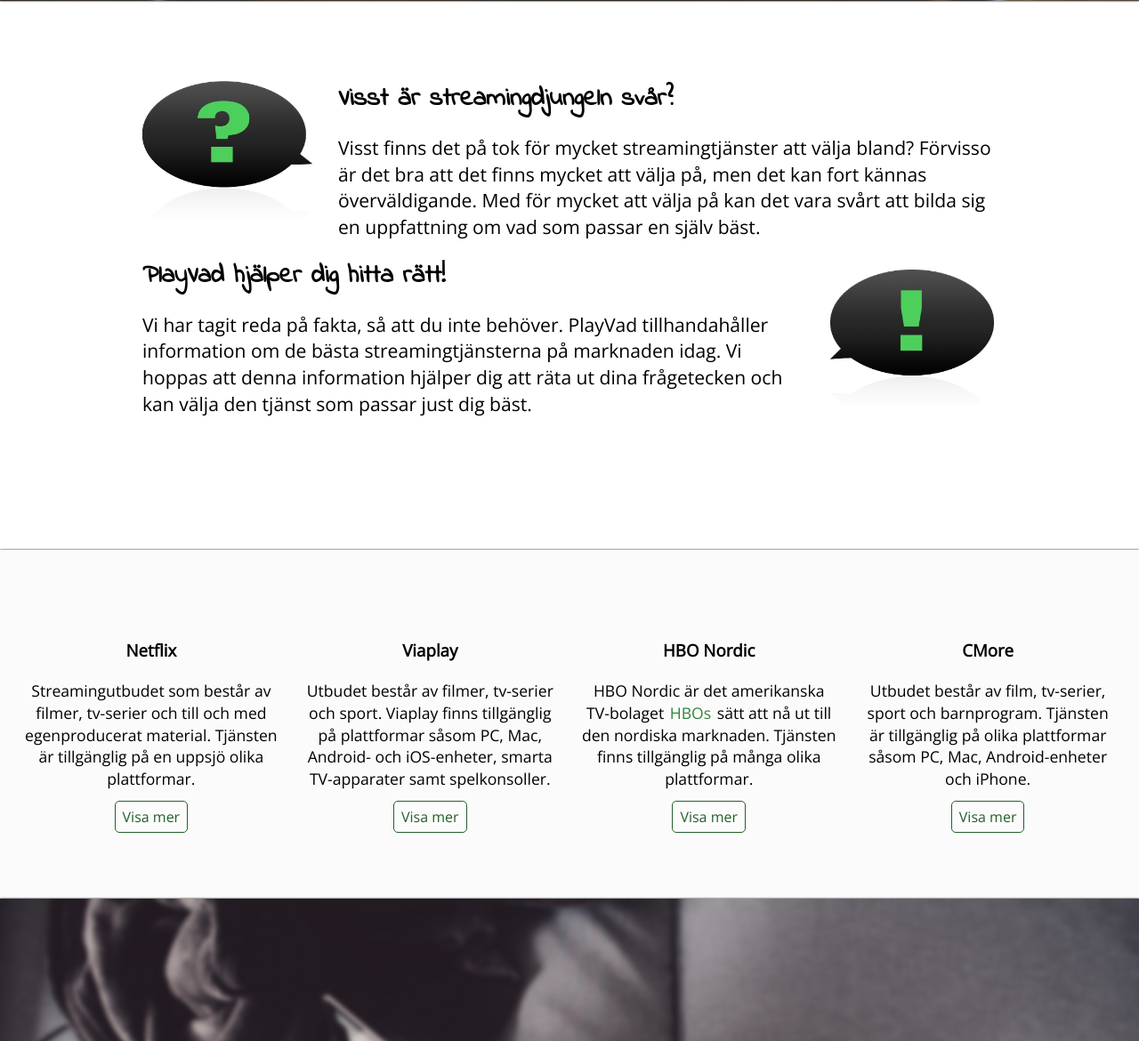
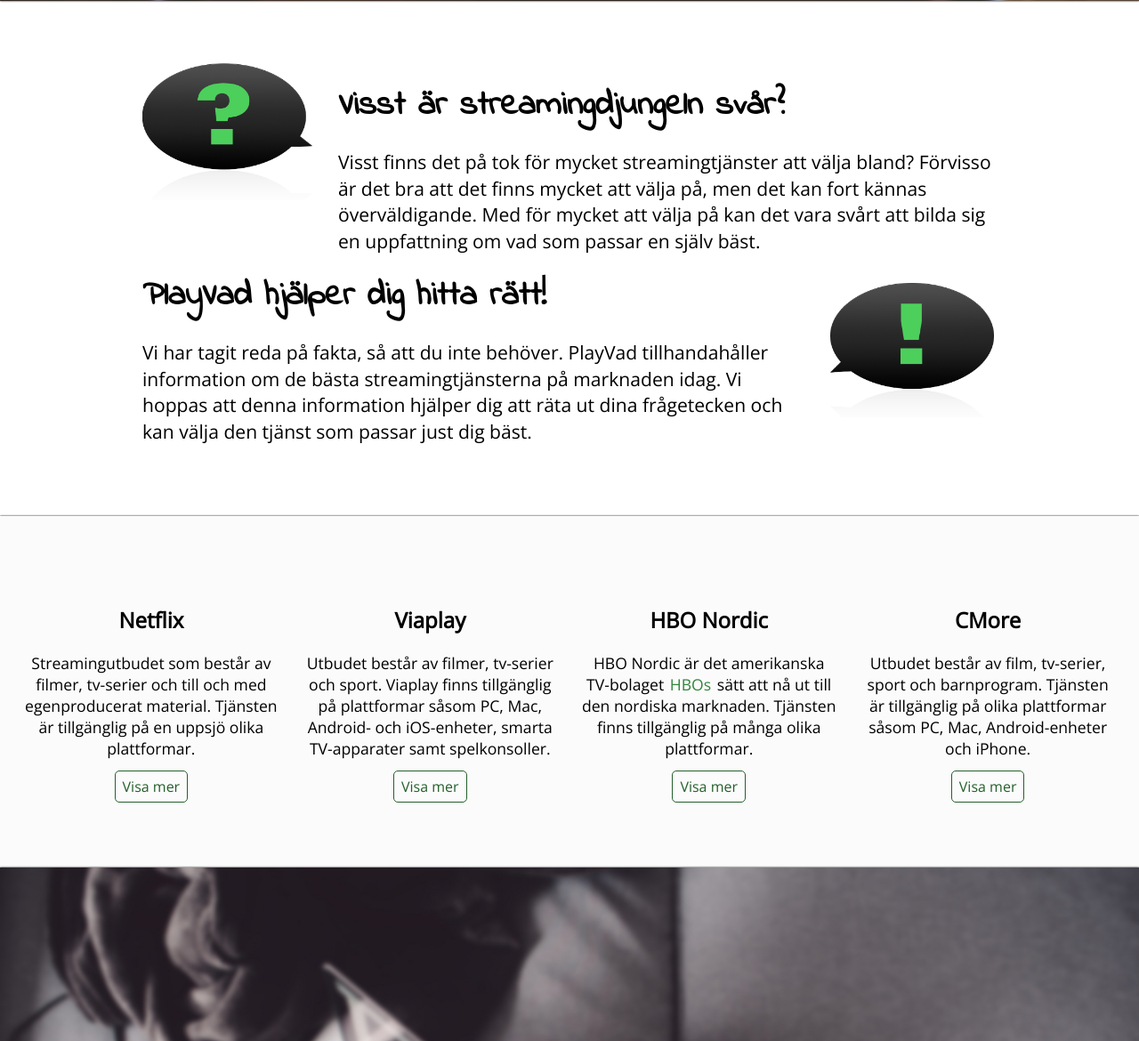
Before and after one commit to danielv14/PlayVad, a PHP site: page / in a window 1280 px wide. Shown: the part 719-1889 px from the top of the page at 89% size. Run offline with PHP 8.4, Linux system fonts and the light colour scheme; style sheets or scripts are compiled from the project's sources; some libraries are stand-ins or nearby versions.

Commit message:
index validering komplett

```diff
--- a/index.php
+++ b/index.php
@@ -1,9 +1,7 @@
-<!-- Set title -->
 <?php
 $title = "Start";
 ?>
 
-<!-- Include header -->
 <?php include 'header.php';?>
 
 
@@ -16,8 +14,7 @@ $title = "Start";
 
 <!-- wrapper nonfullscreen-div -->
 <div class="wrapper nonfullscreen-div space-above space-below">
-  <article class="space-below">
-    <aside class="left">
+    <aside class="left space-below">
       <img id="questionmark" src="img/question.png" alt="Bild på ett frågetecken"/>
     </aside>
     <h1><span class="marketing-title special-font">Visst är streamingdjungeln svår?</span></h1>
@@ -29,7 +26,6 @@ $title = "Start";
     </aside>
     <h1><span class="marketing-title special-font">PlayVad hjälper dig hitta rätt!</span></h1>
     <p><span class="marketing-paragraph">Vi har tagit reda på fakta, så att du inte behöver. PlayVad tillhandahåller information om de bästa streamingtjänsterna på marknaden idag. Vi hoppas att denna information hjälper dig att räta ut dina frågetecken och kan välja den tjänst som passar just dig bäst.</span></p>
-  </article>
 </div><!-- end of nonfullscreen-div -->
 
 <!-- 4 mini columns here -->
@@ -38,36 +34,28 @@ $title = "Start";
   <div class="mini-parent space-below">
     <!-- child element -->
     <section class="mini-element-4col">
-      <article>
-        <h1>Netflix</h1>
+        <h2>Netflix</h2>
         <p>Streamingutbudet som består av filmer, tv-serier och till och med egenproducerat material.
         Tjänsten är tillgänglig på en uppsjö olika plattformar.</p>
         <a class="button" href="netflix.php">Visa mer</a>
-      </article>
     </section>
     <!-- child element -->
     <section class="mini-element-4col">
-      <article>
-        <h1>Viaplay</h1>
+        <h2>Viaplay</h2>
         <p>Utbudet består av filmer, tv-serier och sport. Viaplay finns tillgänglig på plattformar såsom PC, Mac, Android- och iOS-enheter, smarta TV-apparater samt spelkonsoller.</p>
         <a class="button" href="viaplay.php">Visa mer</a>
-      </article>
     </section>
     <!-- child element -->
     <section class="mini-element-4col">
-      <article>
-        <h1>HBO Nordic</h1>
+        <h2>HBO Nordic</h2>
         <p>HBO Nordic är det amerikanska TV-bolaget <a class="link" href="http://www.hbo.com">HBOs</a> sätt att nå ut till den nordiska marknaden. Tjänsten finns tillgänglig på många olika plattformar.</p>
         <a class="button" href="hbonordic.php">Visa mer</a>
-      </article>
     </section>
     <!-- child element -->
     <section class="mini-element-4col">
-      <article>
-        <h1>CMore</h1>
+        <h2>CMore</h2>
         <p>Utbudet består av film, tv-serier, sport och barnprogram. Tjänsten är tillgänglig på olika plattformar såsom PC, Mac, Android-enheter och iPhone.</p>
         <a class="button" href="cmore.php">Visa mer</a>
-      </article>
     </section>
   </div>
 </div>
```
